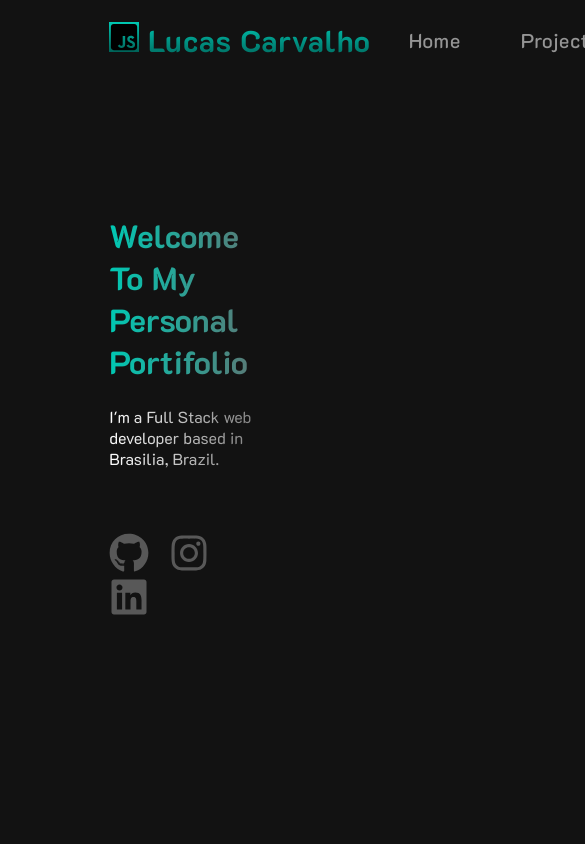
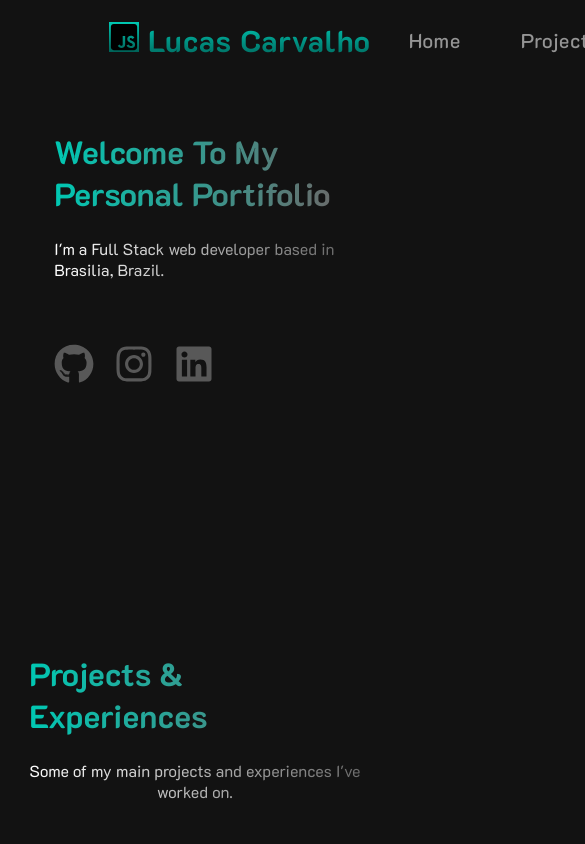
Before and after one commit to LuckSkyDevel/Portifolio, a React (Create React App) app: page / in a window 390 px wide. Shown: the top 844 px of the page, 585 px wide, since content can reach past the window. Built offline with nearby package versions, Linux system fonts and the light colour scheme; the HTML template or start-up script is replaced by a standard one.

Commit message:
Adicionando responsividade!

```diff
--- a/src/App.css
+++ b/src/App.css
@@ -404,3 +404,63 @@ nav {
   justify-content: center;
   align-items: flex-start;
 }
+
+@media screen and (max-width: 1024px) {
+  .home-banner-container {
+    flex-direction: column;
+    height: auto;
+    padding: 0 25px;
+    margin-top: 50px;
+    gap: 20px;
+  }
+
+  .home-image-section {
+    margin-top: 0px;
+    max-width: 100%;
+  }
+
+  .home-bannerImage-container {
+    top: 190px;
+    right: -115px;
+  }
+
+  .tech-container {
+    flex-direction: column;
+    gap: 10px;
+  }
+
+  .tech-bannerImage-container {
+    left: 0;
+  }
+
+  .tech-text {
+    font-size: clamp(1.3rem, 2.7vw, 1.5rem);
+    width: 100%;
+    align-items: center;
+    text-align: center;
+  }
+
+  .title-tech-text {
+    font-size: clamp(1.5rem, 3vw, 1.5rem);
+  }
+
+  .about-container{
+    padding: 0 20px;
+  }
+
+  .about-text-section {
+    align-items: center;
+  }
+
+  .contact-container {
+    padding: 0 20px;
+    height: auto;
+    text-align: center;
+  }
+
+  .contact-section {
+    align-items: center;
+    flex-wrap: wrap;
+  }
+
+}
--- a/src/components/Home.js
+++ b/src/components/Home.js
@@ -1,7 +1,7 @@
 import React from 'react';
 import TechGif from '../assets/tech2.gif';
 import Navbar from './Navbar';
-import { FiArrowRight } from "react-icons/fi";
+// import { FiArrowRight } from "react-icons/fi";
 import { FaGithub, FaInstagram, FaLinkedin } from 'react-icons/fa';
 
 function Home() {
--- a/src/components/Navbar.js
+++ b/src/components/Navbar.js
@@ -1,6 +1,8 @@
-import React, { useRef } from 'react';
+import React, { useRef, useState } from 'react';
 import { FaJsSquare } from "react-icons/fa";
 import { Link } from 'react-scroll';
+import { useViewportSize } from '@mantine/hooks'
+import { MenuIcon, XIcon } from 'lucide-react'
 
 
 const Navbar = () => {
```
Also changed, not shown: package.json (+9 -7 lines), 1 other file (tests, documents, lock files or other folders).
